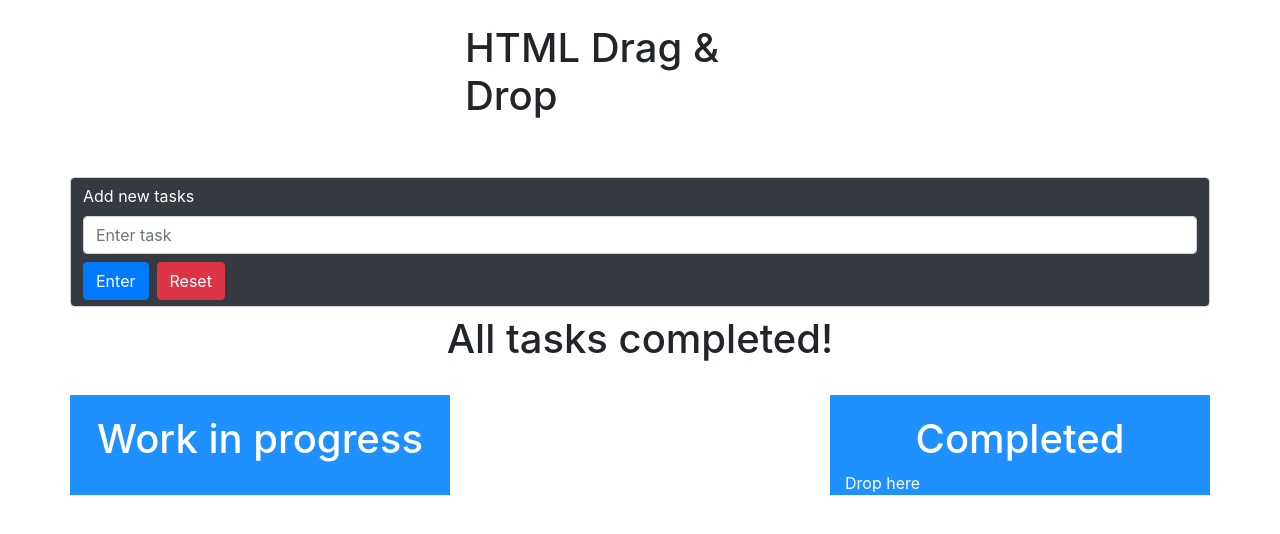
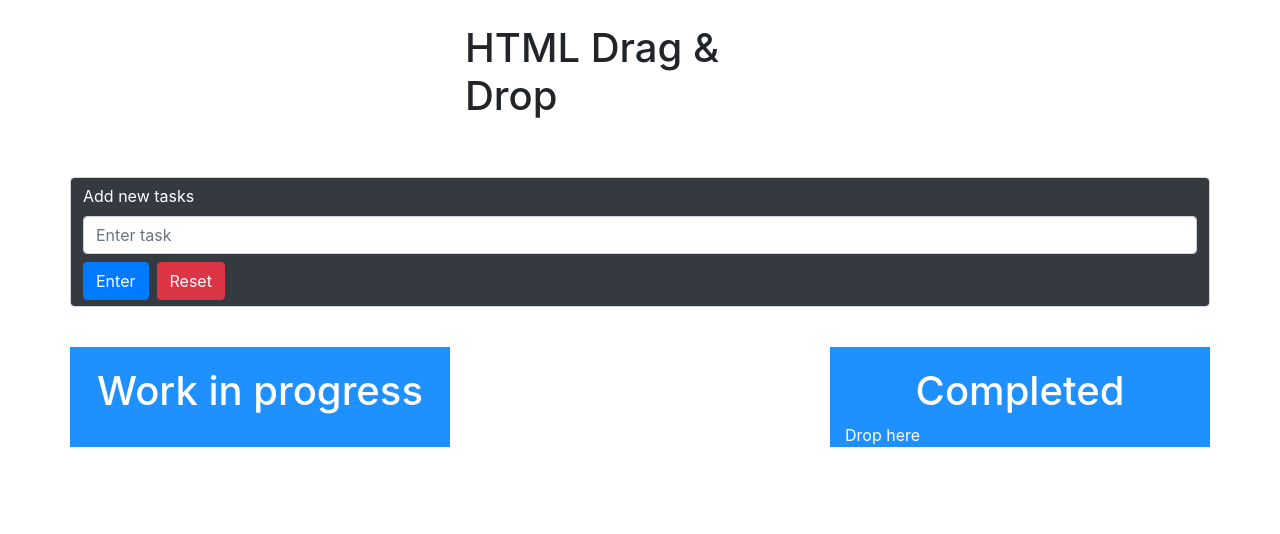
Before and after one commit to aryamanrishabh/html-drag-n-drop, a React (Vite) app: page / in a window 1280 px wide. Shown: the top 534 px of the page. Built offline with nearby package versions, Linux system fonts and the light colour scheme.

Commit message:
commit on master

```diff
--- a/src/App.js
+++ b/src/App.js
@@ -99,7 +99,7 @@ const App = () => {
       <div className="row mt-2">
         <div className="col-md-6 offset-md-3">
           <h1 className="text-center">
-            {complete.length === tasks.length ? "All tasks completed!" : ""}
+            {complete.length === tasks.length && tasks.length > 0 ? "All tasks completed!" : ""}
           </h1>
         </div>
       </div>
```
